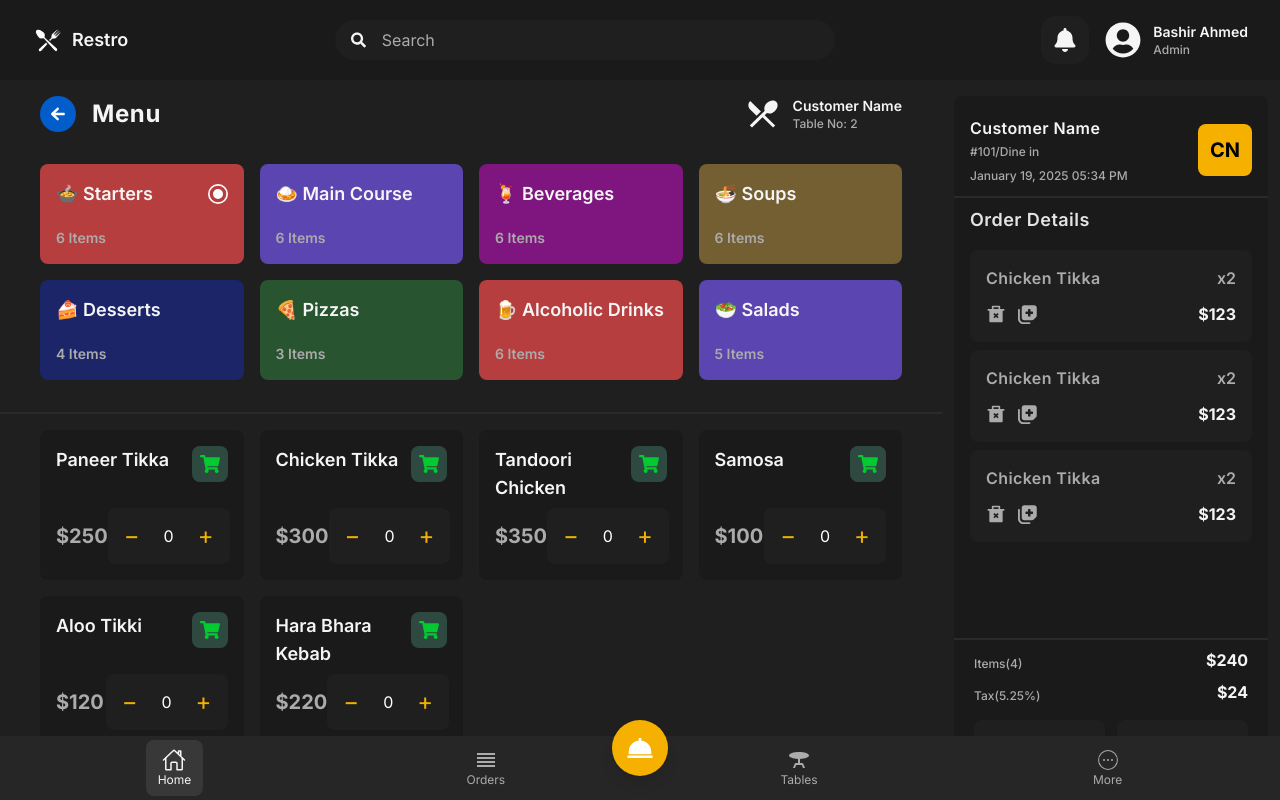
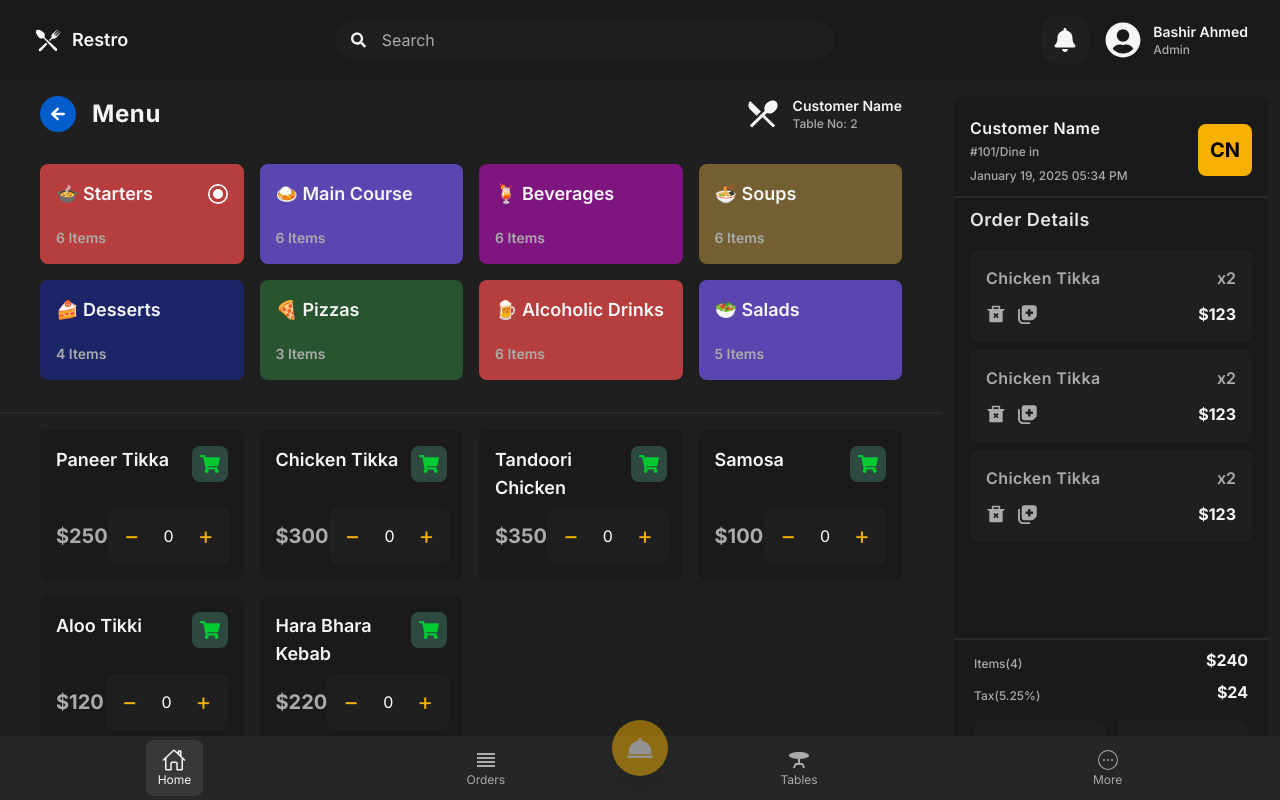
Before and after one commit to BashirAhmed-cse/mern-pos, a React (Vite) app in the folder pos-client/: page /menu in a window 1280 px wide. Built offline with nearby package versions, Linux system fonts and the light colour scheme.

Commit message:
fixed some issu

```diff
--- a/pos-client/src/components/shared/BottomNav.jsx
+++ b/pos-client/src/components/shared/BottomNav.jsx
@@ -26,7 +26,7 @@ const BottomNav = () => {
   const handleTabClick = (path) => {
     navigate(path);
   };
-
+  const isDisabled = location.pathname === "/tables" || location.pathname === "/menu";
   return (
     <div className="fixed bottom-0 left-0 right-0 bg-[#262626] p-2 h-16 flex justify-around items-center">
       {/* Navigation Container */}
@@ -52,10 +52,15 @@ const BottomNav = () => {
 
       {/* Floating Action Button (Dishes) */}
       <button
+
         onClick={() => setIsModalOpen(true)}
         role="button"
-        className="absolute bottom-16 sm:bottom-6 bg-[#F6B100] text-white rounded-full p-3 h-14 w-14 flex items-center justify-center shadow-lg hover:bg-[#e6a000] transition-all duration-200 focus:outline-none focus:ring-2 focus:ring-[#F6B100]"
+        className={clsx(
+          "absolute bottom-16 sm:bottom-6 bg-[#F6B100] text-white rounded-full p-3 h-14 w-14 flex items-center justify-center shadow-lg hover:bg-[#e6a000] transition-all duration-200 focus:outline-none focus:ring-2 focus:ring-[#F6B100]",
+          isDisabled ? "opacity-50 cursor-not-allowed" : ""
+        )}
         aria-label="Dishes"
+        disabled={isDisabled}
       >
         <BiSolidDish size={30} />
       </button>
```
